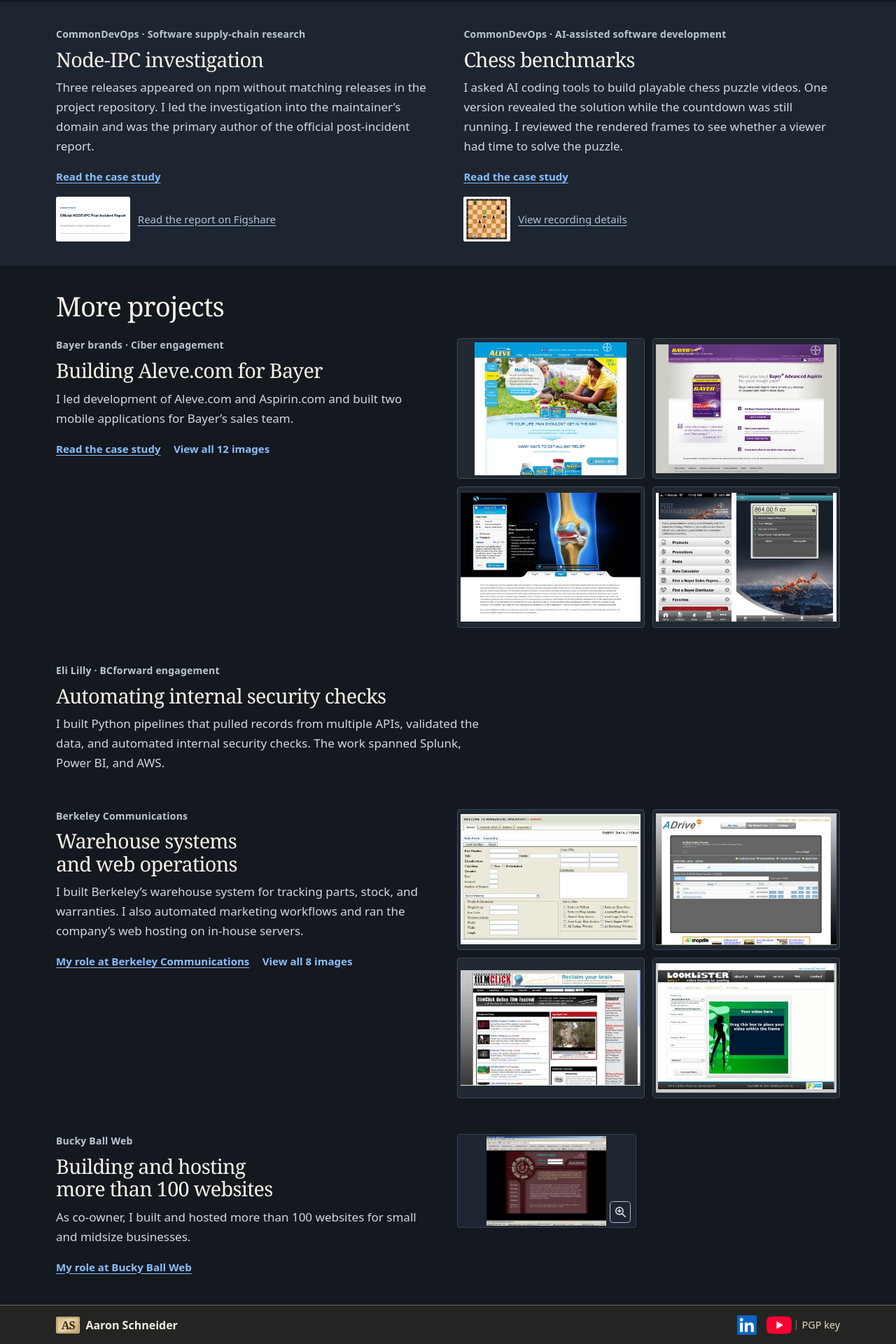
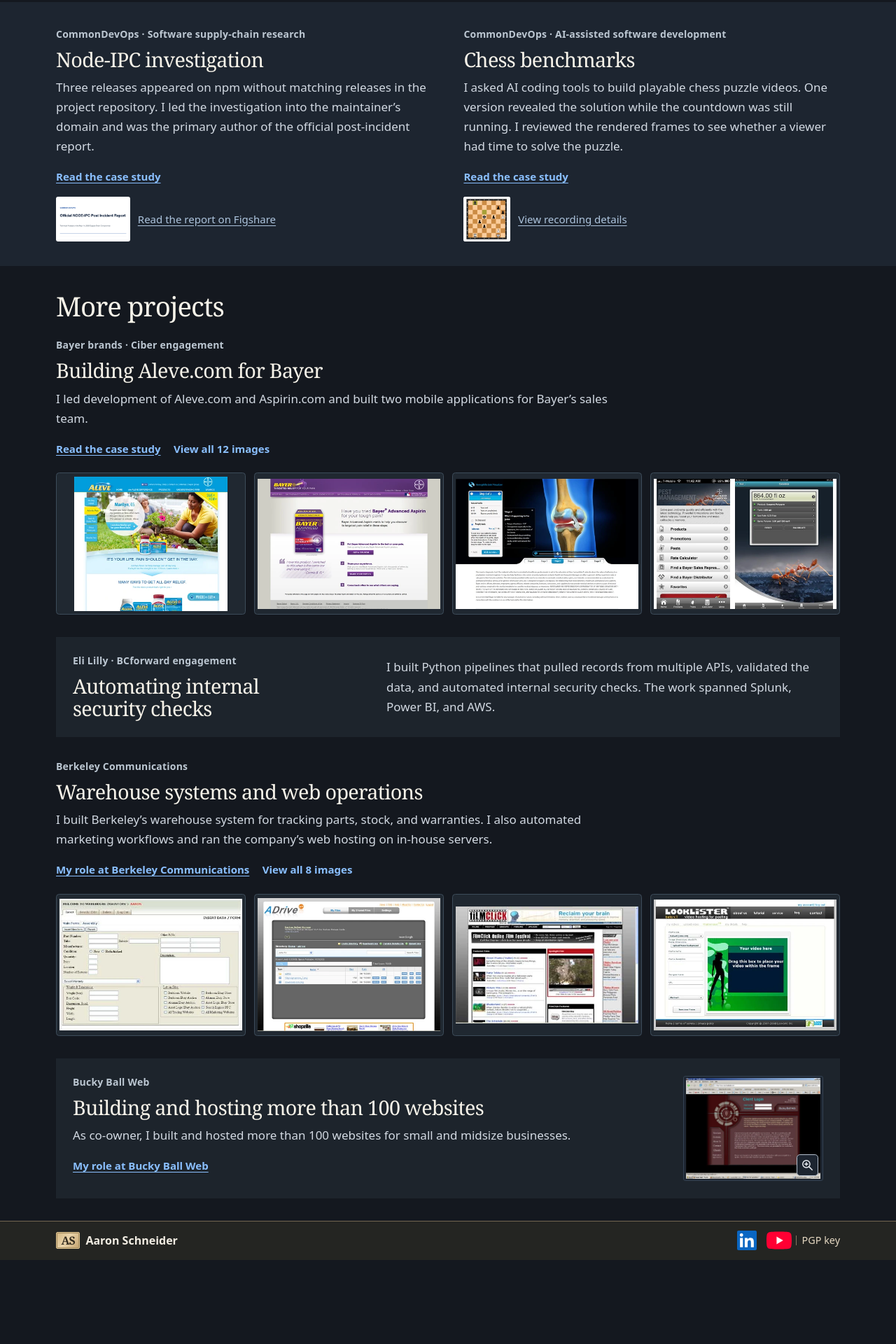
Before and after one commit to schneidergithub/schneidergithub.github.io, a Jekyll site: the page built from work.md, in a window 1280 px wide. Shown: the part 950-2870 px from the top of the page at 70% size. Built offline with Jekyll 4.4.1, drawn with Linux system fonts in a browser that asks for light colours; after the commit the page ends 2750 px from its top, so only the background shows below that.

Commit message:
Lay out archive galleries and graphite project panels

```diff
--- a/assets/portfolio/selected-work.css
+++ b/assets/portfolio/selected-work.css
@@ -80,9 +80,13 @@
 .work-index {
   container: work-index / inline-size;
   display: grid;
-  gap: clamp(2.25rem, 4vw, 3.5rem);
+  gap: clamp(1.75rem, 2.5vw, 2rem);
 }
-.work-index .project-detail { max-width: 65ch; }
+.work-index .project-detail { max-width: 85ch; }
+.work-index .project-card:is(:not(.has-evidence), :has(.work-single-image)) {
+  background: #1d242c;
+  padding: clamp(1rem, 2vw, 1.5rem);
+}
 .project-gallery, .project-banner { margin-top: .7rem; }
 .project-banner { width: 100%; max-width: 16rem; min-width: 0; }
 .project-banner img {
@@ -94,7 +98,7 @@
   .featured-projects > article { display: grid; grid-row: span 2; grid-template-rows: subgrid; }
   .featured-projects :is(.project-gallery, .project-banner) { margin-top: 0; }
 }
-.work-index .project-gallery { margin-top: 0; }
+.work-index .project-gallery { margin-top: .75rem; }
 .work-thumbnails {
   display: grid;
   grid-template-columns: repeat(auto-fill, minmax(min(5.3rem, 100%), 1fr));
@@ -108,9 +112,7 @@
 .work-thumbnails a:is(:hover, :focus-visible) .thumbnail-frame { border-color: var(--accent); }
 .work-screen-pair { grid-template-columns: repeat(2, minmax(0, 1fr)); gap: .7rem; }
 .work-screen-pair .thumbnail-frame { background: #f4f1e9; }
-.work-single-image { display: block; max-width: 16rem; }
-.work-single-image .thumbnail-frame { aspect-ratio: auto; }
-.work-single-image .thumbnail-frame img { height: auto; max-height: 8rem; }
+.work-single-image { display: block; max-width: 12.5rem; }
 .old-image-bookmark:not(:target) { display: none; }
 .old-image-bookmark:target { grid-column: 1/-1; }
 .legacy-anchor { display: block; height: 0; scroll-margin-top: 1rem; }
@@ -147,19 +149,6 @@
 .technical-details > summary:focus-visible { outline: 3px solid var(--focus); outline-offset: 3px; }
 .technical-details > div { padding-block: .5rem; }
 
-/* Archive images start on the project heading's baseline, below the organization. */
-@media (min-width: 54rem) {
-  .work-index .project-card.has-evidence {
-    display: grid;
-    grid-template-columns: minmax(0, 1fr) minmax(0, 1.05fr);
-    column-gap: clamp(1.75rem, 4vw, 3.75rem);
-    align-items: start;
-  }
-  .work-index .project-card > .work-kicker { grid-column: 1 / -1; }
-}
-@media (width < 54rem) {
-  .work-index .project-gallery { margin-top: .9rem; }
-}
 [data-filmstrip] {
   display: grid;
   grid-template-columns: none; grid-auto-flow: column; grid-auto-columns: 86%;
@@ -190,13 +179,31 @@
 .filmstrip-ready [data-filmstrip] figcaption { display: none; }
 @container work-index (min-width: 27rem) {
   .work-thumbnails[data-filmstrip] { grid-auto-flow: row; grid-template-columns: repeat(3,minmax(0,1fr)); overflow: visible; padding: 0; }
-  [data-filmstrip].contact-ready { grid-template-columns: repeat(2, minmax(0, 1fr)); max-width: 35rem; }
+  [data-filmstrip].contact-ready { grid-template-columns: repeat(2, minmax(0, 1fr)); }
   [data-filmstrip].contact-ready .thumbnail-card { display: none; }
   [data-filmstrip].contact-ready .thumbnail-card[data-featured],
   [data-filmstrip].contact-ready .thumbnail-card:is(:target, :has(:target)) { display: block; }
   [data-filmstrip].contact-ready .image-enlarge:not(:hover,:focus-visible)::after { opacity: 0; }
   .filmstrip-controls { display: none; }
   .gallery-open-all:not([hidden]) { display: flex; width: fit-content; }
+}
+@container work-index (min-width: 48rem) {
+  .work-thumbnails[data-filmstrip] { grid-template-columns: repeat(4, minmax(0, 1fr)); gap: .75rem; }
+  .project-card:not(.has-evidence) .project-copy {
+    display: grid;
+    grid-template-columns: minmax(0, 2fr) minmax(0, 3fr);
+    column-gap: 2rem;
+    align-content: center;
+  }
+  .project-card:not(.has-evidence) .project-detail { grid-area: 1 / 2 / span 2; align-self: center; }
+  .project-card:not(.has-evidence) .project-heading { margin-bottom: 0; }
+  .project-card:has(.work-single-image) {
+    display: grid;
+    grid-template-columns: minmax(0, 1fr) 12.5rem;
+    align-items: center;
+    column-gap: 2rem;
+  }
+  .project-card:has(.work-single-image) .project-gallery { margin-top: 0; }
 }
 .project-index .index-layout { display: grid; grid-template-columns: minmax(9.5rem,.55fr) minmax(0,1.45fr); gap: clamp(1rem,3vw,2.25rem); align-items: start; }
 .index-choices { display: grid; }
```
